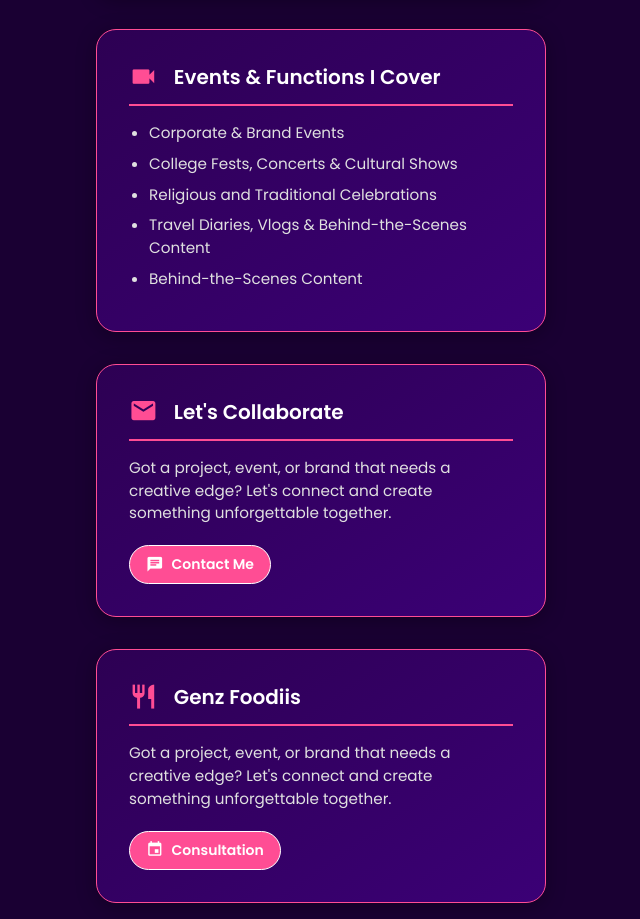
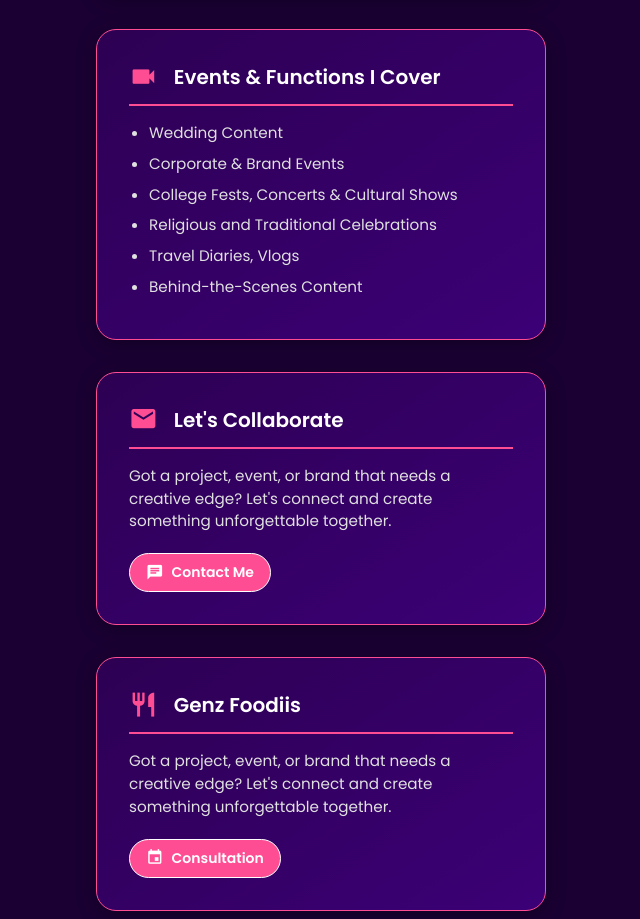
Before and after one commit to devauradigital/vivekcontentcreator, a plain HTML site: page index.html in a window 1280 px wide. Shown: the part 781-1700 px from the top of the page, without its empty margins (319-959 px from the left). Drawn offline with nearby package versions, Linux system fonts and the light colour scheme.

Commit message:
Update index.html

```diff
--- a/index.html
+++ b/index.html
@@ -256,10 +256,11 @@
       </div>
       <div class="info">
         <ul class="list-disc pl-5">
+          <li>Wedding Content</li>
           <li>Corporate & Brand Events</li>
           <li>College Fests, Concerts & Cultural Shows</li>
           <li>Religious and Traditional Celebrations</li>
-          <li>Travel Diaries, Vlogs & Behind-the-Scenes Content</li>
+          <li>Travel Diaries, Vlogs</li>
           <li>Behind-the-Scenes Content</li>
         </ul>
       </div>
```
